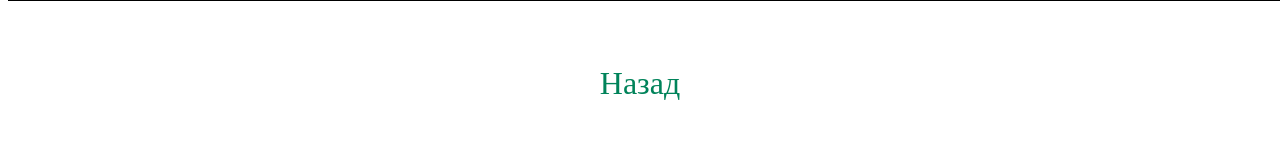
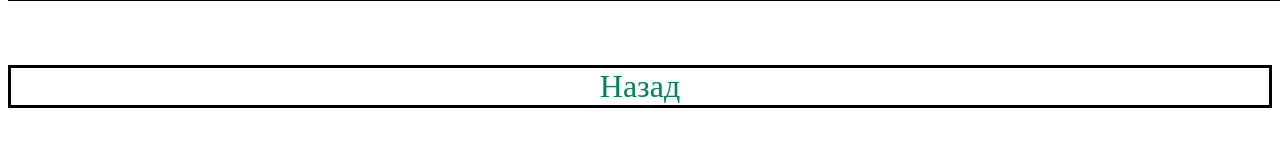
Before and after one commit to zDarKraDz/WebLabs, a plain HTML site: page hobbi.html in a window 1280 px wide. Shown: the part 572-718 px from the top of the page. Drawn offline with Linux system fonts and the light colour scheme.

Commit message:
Update hobbi.html

```diff
--- a/hobbi.html
+++ b/hobbi.html
@@ -20,6 +20,8 @@
 			</div>
 		</div>
 	</div>
-	<a href = "index.html" class="button" >Назад</a>
+	<div class="center">
+		<a href = "index.html" class="button borders border-bottom">Назад</a>
+	</div>
 </body>
 </html>
```
